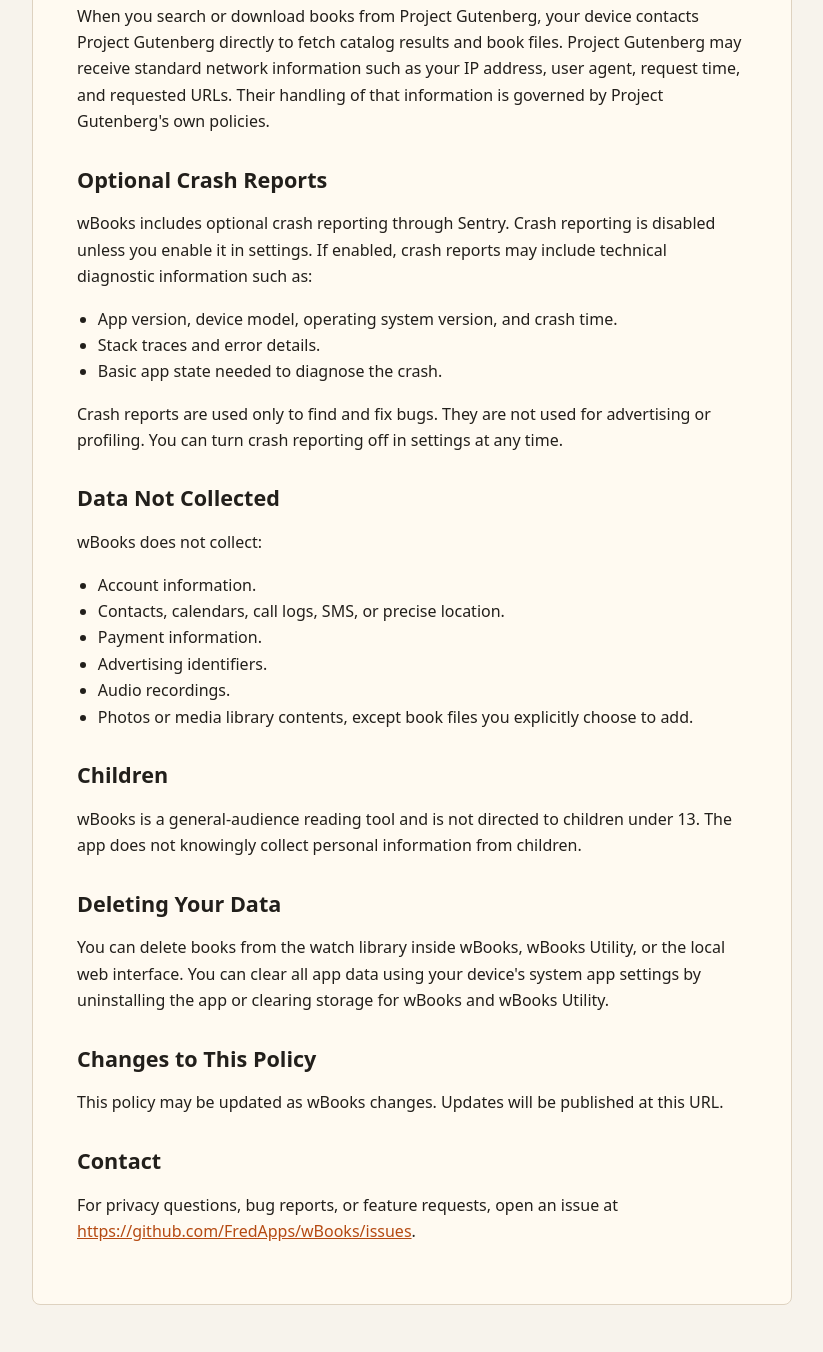
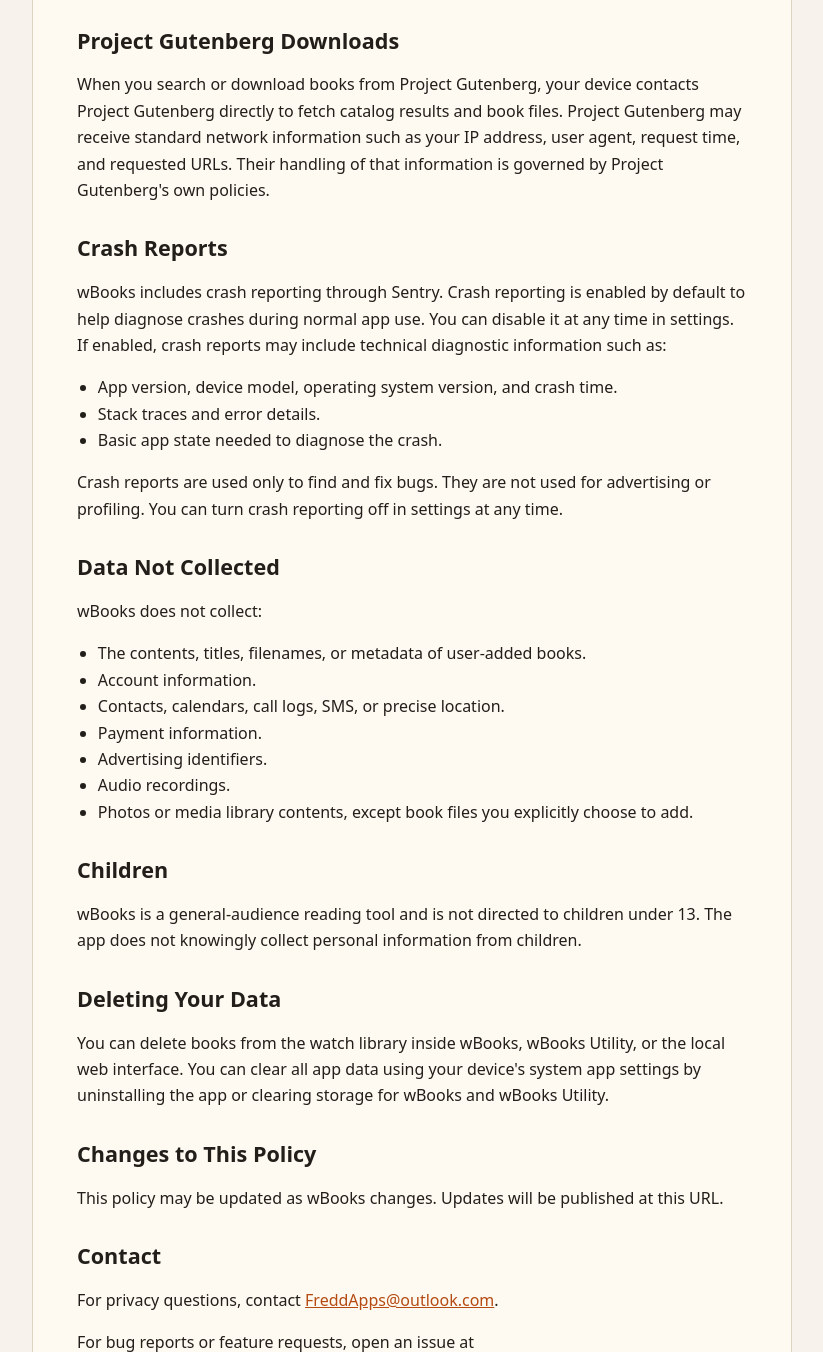
Before and after one commit to FredApps/wbooks-privacy, a plain HTML site: page index.html in a window 1280 px wide. Shown: the part 1448-2800 px from the top of the page, without its empty margins (228-1051 px from the left). Drawn offline with Linux system fonts and the light colour scheme.

Commit message:
Clarify crash reporting and contact

```diff
--- a/index.html
+++ b/index.html
@@ -83,6 +83,7 @@
 
       <h2>Summary</h2>
       <p>wBooks does not sell personal data, does not show ads, and does not use advertising trackers. The app is designed so your books, reading positions, bookmarks, settings, folders, and reading statistics stay on your own devices unless you choose to transfer files between your phone, watch, and browser on your local network.</p>
+      <p>wBooks does not collect the contents, titles, filenames, or metadata of user-added books.</p>
 
       <h2>Data Stored on Your Devices</h2>
       <p>wBooks may store the following data locally on your watch:</p>
@@ -111,8 +112,8 @@
       <h2>Project Gutenberg Downloads</h2>
       <p>When you search or download books from Project Gutenberg, your device contacts Project Gutenberg directly to fetch catalog results and book files. Project Gutenberg may receive standard network information such as your IP address, user agent, request time, and requested URLs. Their handling of that information is governed by Project Gutenberg's own policies.</p>
 
-      <h2>Optional Crash Reports</h2>
-      <p>wBooks includes optional crash reporting through Sentry. Crash reporting is disabled unless you enable it in settings. If enabled, crash reports may include technical diagnostic information such as:</p>
+      <h2>Crash Reports</h2>
+      <p>wBooks includes crash reporting through Sentry. Crash reporting is enabled by default to help diagnose crashes during normal app use. You can disable it at any time in settings. If enabled, crash reports may include technical diagnostic information such as:</p>
       <ul>
         <li>App version, device model, operating system version, and crash time.</li>
         <li>Stack traces and error details.</li>
@@ -123,6 +124,7 @@
       <h2>Data Not Collected</h2>
       <p>wBooks does not collect:</p>
       <ul>
+        <li>The contents, titles, filenames, or metadata of user-added books.</li>
         <li>Account information.</li>
         <li>Contacts, calendars, call logs, SMS, or precise location.</li>
         <li>Payment information.</li>
@@ -141,7 +143,8 @@
       <p>This policy may be updated as wBooks changes. Updates will be published at this URL.</p>
 
       <h2>Contact</h2>
-      <p>For privacy questions, bug reports, or feature requests, open an issue at <a href="https://github.com/FredApps/wBooks/issues">https://github.com/FredApps/wBooks/issues</a>.</p>
+      <p>For privacy questions, contact <a href="mailto:FreddApps@outlook.com">FreddApps@outlook.com</a>.</p>
+      <p>For bug reports or feature requests, open an issue at <a href="https://github.com/FredApps/wBooks/issues">https://github.com/FredApps/wBooks/issues</a>.</p>
     </article>
   </main>
 </body>
```
